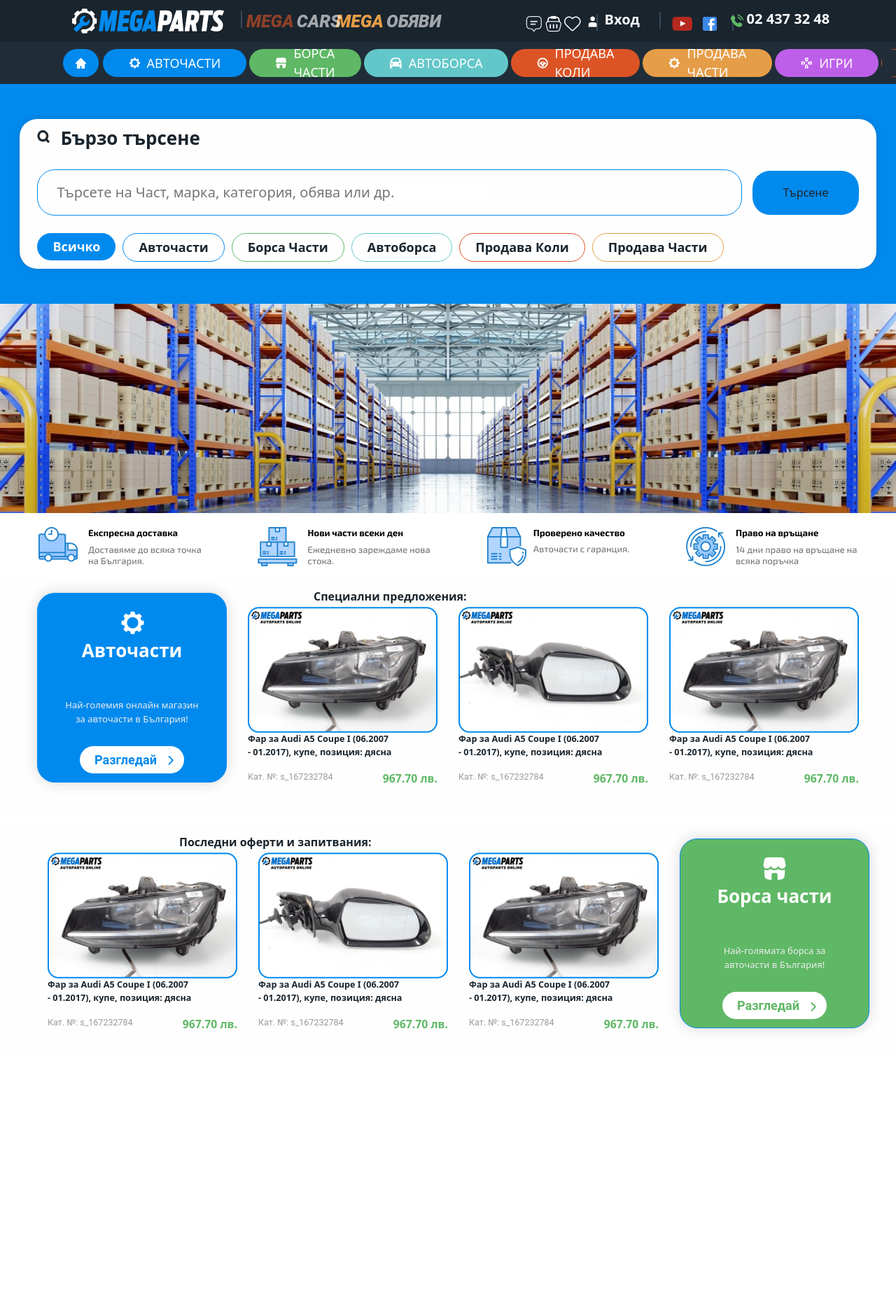
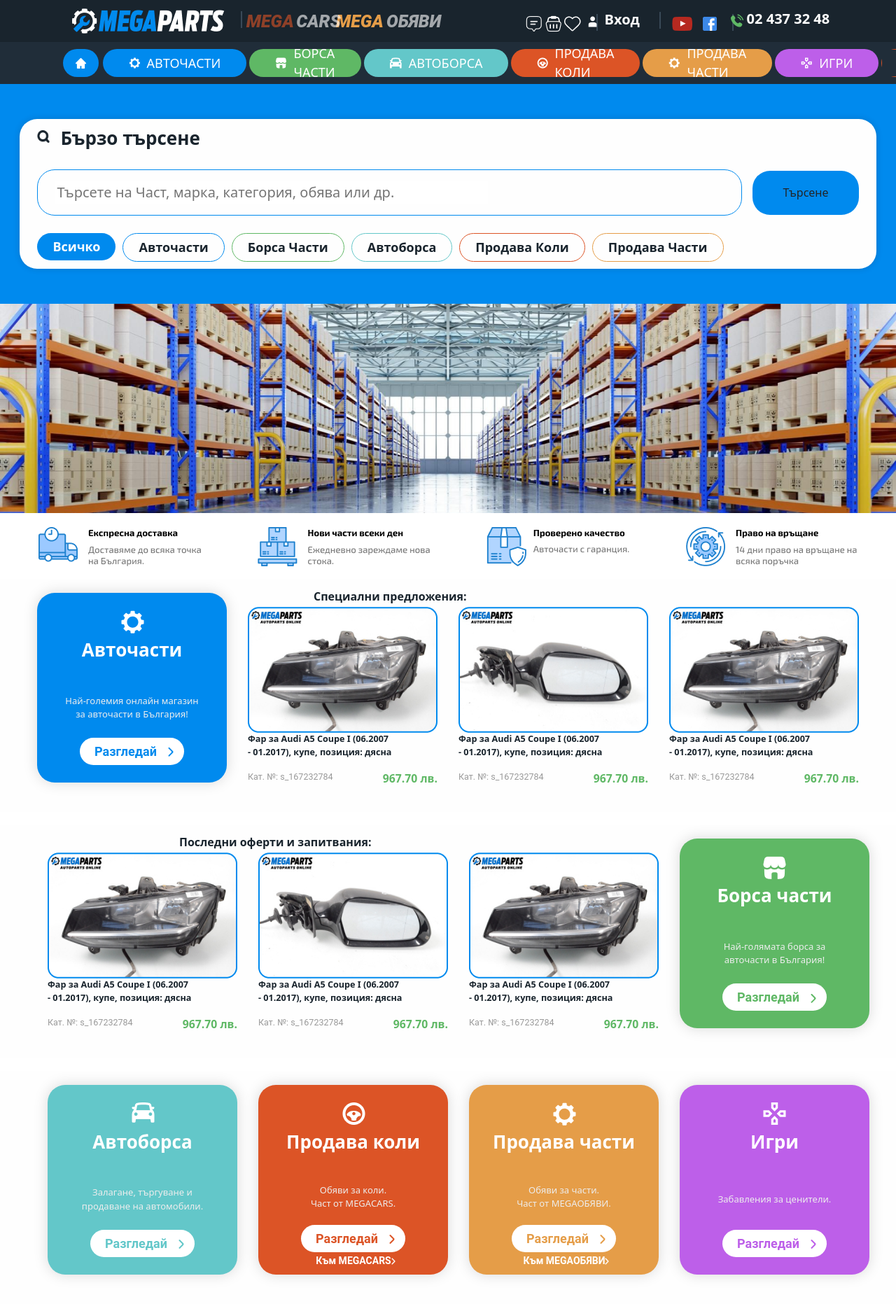
Before and after one commit to Marina-yoya/Mega-Parts-Landing-Page, a PHP site: page / in a window 1280 px wide; the page is wider, and only the part inside the window is pictured. Shown: that part at 70% size. Before the commit the page ends 1474 px from the top of that part, so only its background shows below. Run offline with PHP 8.4, Linux system fonts and the light colour scheme.

Commit message:
services section

```diff
--- a/index.html
+++ b/index.html
@@ -235,6 +235,77 @@
             </div>
         </div>
 
+    </div>
+
+    <div class="services">
+
+        <div class="cards card-service">
+            <div class="header">
+                <div class="logo-vector">
+                    <img src="./assets/Vector (18).png" alt="">
+                </div>
+                <div class="title">Автоборса</div>
+            </div>
+            <div class="description">Залагане, търгуване и <br> продаване на автомобили.</div>
+            <div class="button-container">
+                <button class="button-text">Разгледай</button>
+                <div class="arrow">
+                    <img src="./assets/Vector (20).png" alt="">
+                </div>
+            </div>
+        </div>
+
+        <div class="cards card-selling">
+            <div class="header">
+                <div class="logo-vector">
+                    <img src="./assets/Vector (19).png" alt="">
+                </div>
+                <div class="title">Продава коли</div>
+            </div>
+            <div class="description">Обяви за коли.<br>
+                Част от MEGACARS.</div>
+            <div class="button-container">
+                <button class="button-text">Разгледай</button>
+                <div class="arrow">
+                    <img src="./assets/Vector (21).png" alt="">
+                </div>
+            </div>
+            <a href="#!" class="mega-cars">Към MEGACARS<img src="./assets/Vector (24).png" alt=""></a>
+        </div>
+
+        <div class="cards parts-selling">
+            <div class="header">
+                <div class="logo-vector">
+                    <img src="./assets/Vector (15).png" alt="">
+                </div>
+                <div class="title">Продава части</div>
+            </div>
+            <div class="description">Обяви за части.<br>
+                Част от MEGAОБЯВИ.</div>
+            <div class="button-container">
+                <button class="button-text">Разгледай</button>
+                <div class="arrow">
+                    <img src="./assets/Vector (22).png" alt="">
+                </div>
+            </div>
+            <a href="#!" class="mega-cars">Към MEGAОБЯВИ<img src="./assets/Vector (24).png" alt=""></a>
+        </div>
+
+        <div class="cards games">
+            <div class="header">
+                <div class="logo-vector">
+                    <img src="./assets/GameVector.png" alt="">
+                </div>
+                <div class="title">Игри</div>
+            </div>
+            <div class="description">Забавления за ценители.</div>
+            <div class="button-container">
+                <button class="button-text">Разгледай</button>
+                <div class="arrow">
+                    <img src="./assets/Vector (23).png" alt="">
+                </div>
+            </div>
+        </div>
 
     </div>
 
--- a/styles.css
+++ b/styles.css
@@ -417,7 +417,8 @@
 
 /* product slider */
 
-.product-slider {
+.product-slider,
+.services {
     display: flex;
     flex-direction: row;
     justify-content: center;
@@ -450,11 +451,11 @@
     background: #008AEE;
     box-shadow: 0px 0px 20px rgba(0, 0, 0, 0.15);
     border-radius: 25px;
-    border: 1px #008AEE solid;
+    border: 1px;
     flex-direction: column;
     justify-content: space-between;
     align-items: center;
-    gap: 49px;
+    gap: 40px;
     display: inline-flex;
 }
 
@@ -556,7 +557,7 @@
 }
 
 .cards.card-parts {
-    background-color:#5FB865;
+    background-color: #5FB865;
     margin-left: 30px;
 }
 
@@ -568,3 +569,54 @@
 .upper-text.offers {
     left: 20%;
 }
+
+
+/* services section */
+
+.card-service {
+    background: #63C7C9;
+    margin-left: 30px;
+}
+
+.card-service .button-text {
+    color: #63C7C9;
+
+}
+
+.card-selling {
+    background: #DC5426;
+    margin-left: 30px;
+}
+
+.card-selling .button-text {
+    color: #DC5426;
+}
+
+.parts-selling {
+    background: #E59D48;
+    margin-left: 30px;
+}
+
+.parts-selling .button-text {
+    color: #E59D48;
+}
+
+.games {
+    background: #BD5FE9;
+    margin-left: 30px;
+}
+
+.games .button-text {
+    color: #BD5FE9;
+}
+
+.mega-cars {
+    margin-top: -38px;
+    padding-left: 30px;
+    text-decoration: none;
+    color: white;
+    font-size: 14px;
+    font-family: Roboto;
+    font-weight: 700;
+    word-wrap: break-word
+}
```
Also changed, not shown: assets/GameVector.png (added), assets/Vector (18).png (added), assets/Vector (19).png (added), assets/Vector (20).png (added), assets/Vector (21).png (added), assets/Vector (22).png (added), assets/Vector (23).png (added), assets/Vector (24).png (added).
